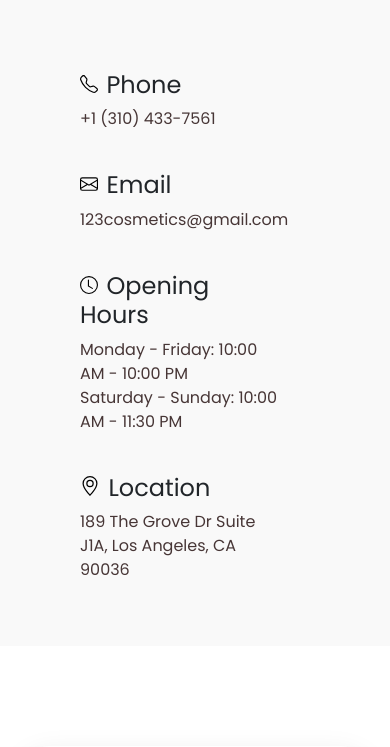
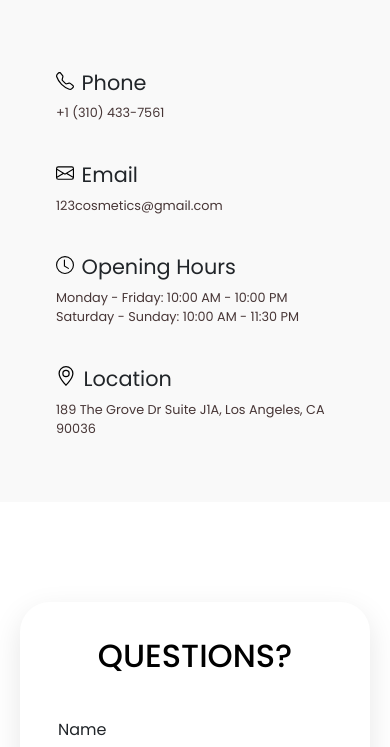
Before and after one commit to designerlinak/SMC_WebDesign3, a PHP site: page /pages/contact.html in a window 390 px wide. Shown: the part 574-1321 px from the top of the page. Run offline with PHP 8.4, Linux system fonts and the light colour scheme; some libraries are stand-ins or nearby versions.

Commit message:
Update on final

```diff
--- a/week15:final/css/style.css
+++ b/week15:final/css/style.css
@@ -1520,7 +1520,7 @@ th:last-child {
     display: block;
     background: #000;
     color: #fff;
-    padding: 8px 10px;
+    padding: 9px 10px;
     margin: 0px 15px 5px 0px;
     border-radius: 5px;
     width: 180px;
@@ -2328,4 +2328,20 @@ th:last-child {
     .rp-title {
         font-size: 1.2rem;
     }
-}
+
+    .contact-title {
+        font-size: 1.3rem;
+    }
+
+    .map-container .ms-4 {
+        margin-left: 0rem !important;
+    }
+
+    .map-container .col-9 {
+        width: 100%;
+    }
+
+    .map-container .contact-text p {
+        font-size: 0.8rem;
+    }
+}
```
